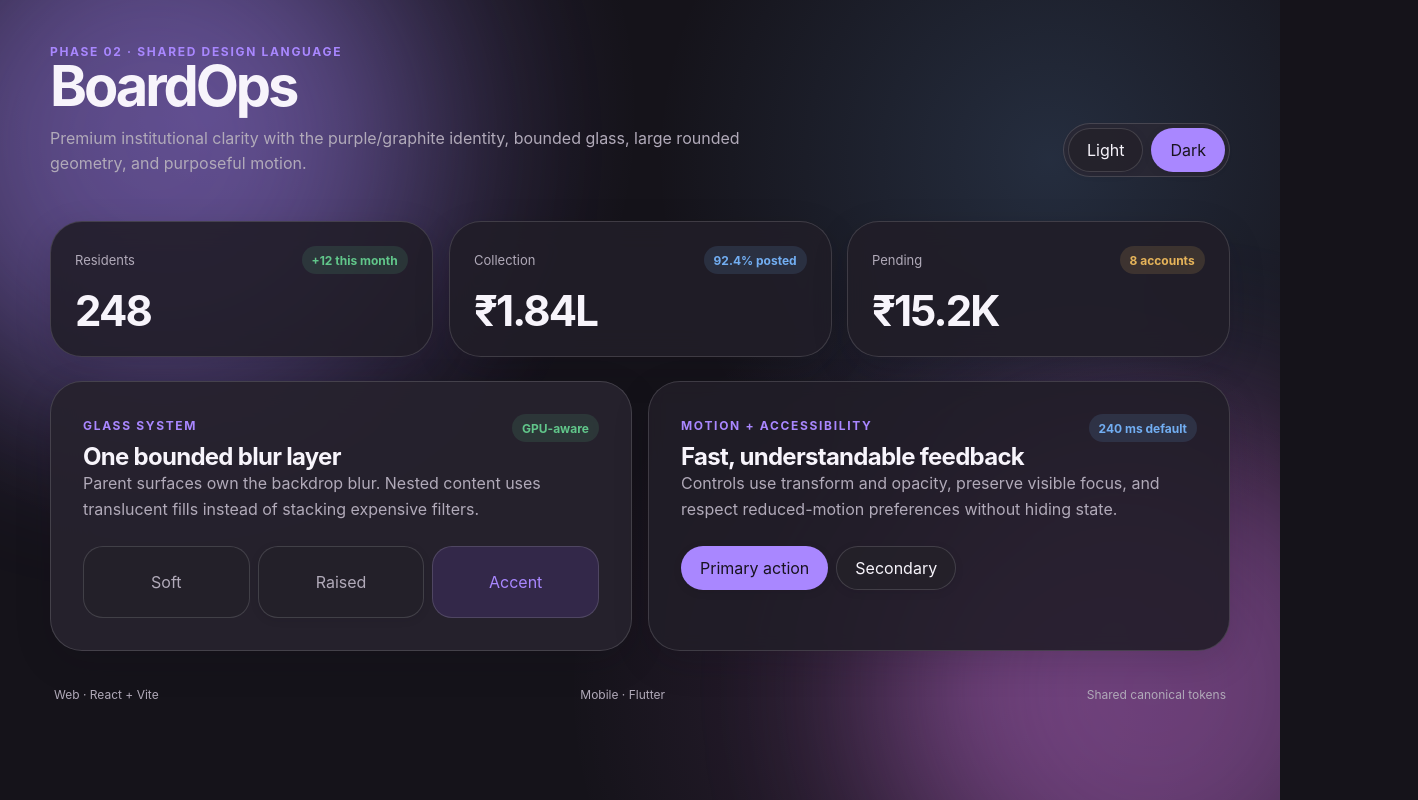
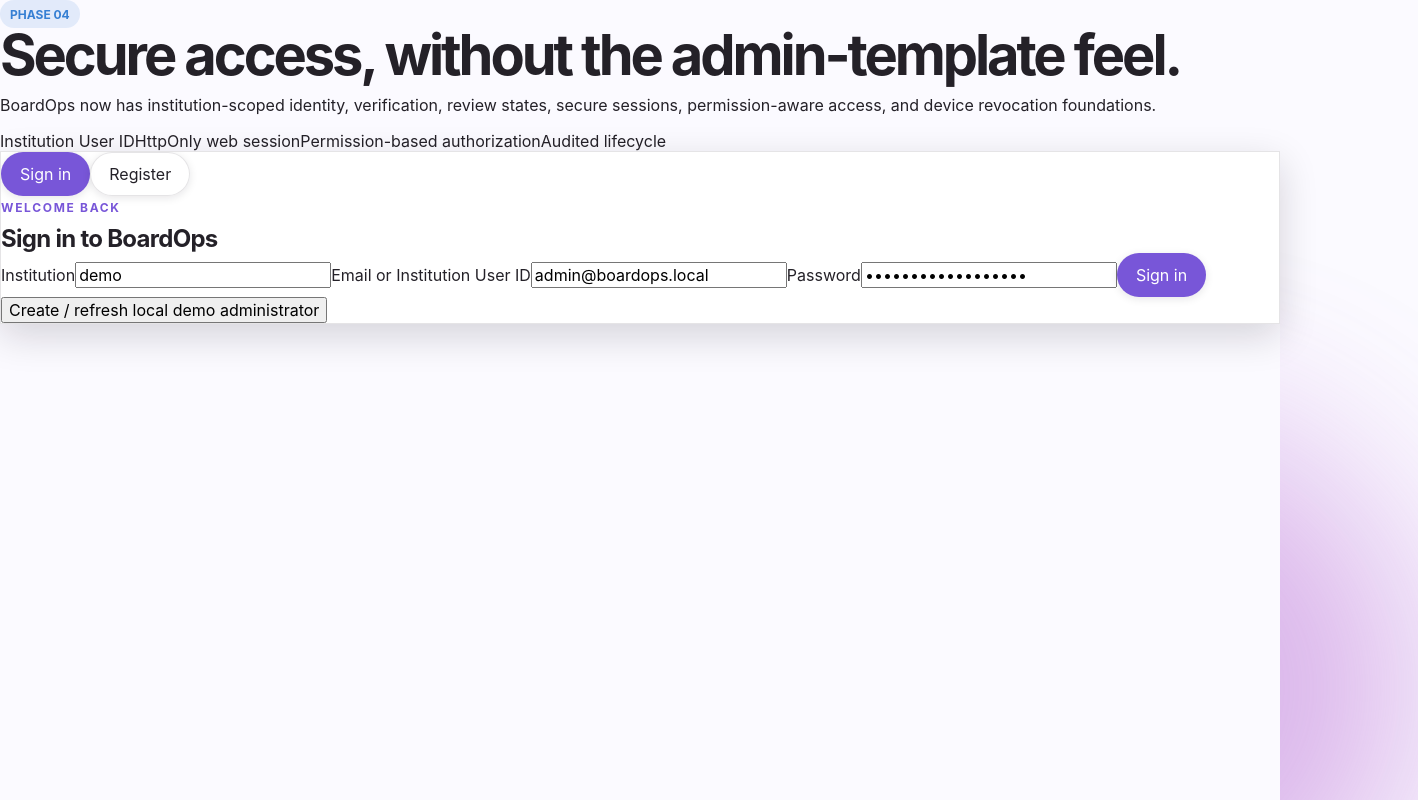
Before and after one commit to sahid-code404/BoardOps-Full-Rewritten, a React (Vite) app in the folder apps/web/: page /auth in a window 1280 px wide. Before the commit this address led to /. Shown: the top 800 px of the page, 1418 px wide, since content can reach past the window. Built offline with nearby package versions, Linux system fonts and the light colour scheme.

Commit message:
feat: route web authentication checkpoint

```diff
--- a/apps/web/src/app/App.tsx
+++ b/apps/web/src/app/App.tsx
@@ -1,11 +1,17 @@
 import { Navigate, Route, Routes } from "react-router";
+
+import { AccountPage } from "../features/auth/AccountPage";
+import { AuthPage } from "../features/auth/AuthPage";
 import { FoundationPage } from "../features/foundation/FoundationPage";
 
 export function App() {
   return (
     <Routes>
-      <Route path="/" element={<FoundationPage />} />
-      <Route path="*" element={<Navigate to="/" replace />} />
+      <Route path="/" element={<Navigate to="/auth" replace />} />
+      <Route path="/auth" element={<AuthPage />} />
+      <Route path="/account" element={<AccountPage />} />
+      <Route path="/design" element={<FoundationPage />} />
+      <Route path="*" element={<Navigate to="/auth" replace />} />
     </Routes>
   );
 }
```
